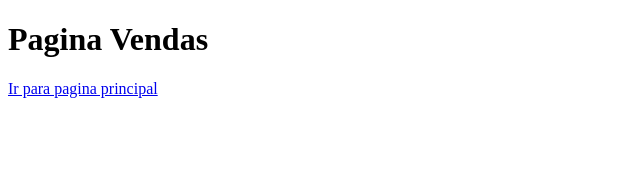
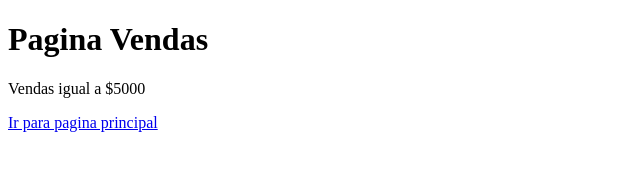
Before and after one commit to lesterayllon/aulagithub, a plain HTML site: page Vendas.html in a window 1280 px wide. Shown: the whole page, without its empty margins (0-640 px from the left). Drawn offline with Linux system fonts and the light colour scheme.

Commit message:
CRECENTADO EL VALOR DE LAS VENDAS

```diff
--- a/Vendas.html
+++ b/Vendas.html
@@ -7,6 +7,7 @@
 </head>
 <body>
     <h1>Pagina Vendas</h1>
+    <p> Vendas igual a $5000</p>
     <a href="index.html"> Ir para pagina principal</a>
 </body>
 </html>
```
